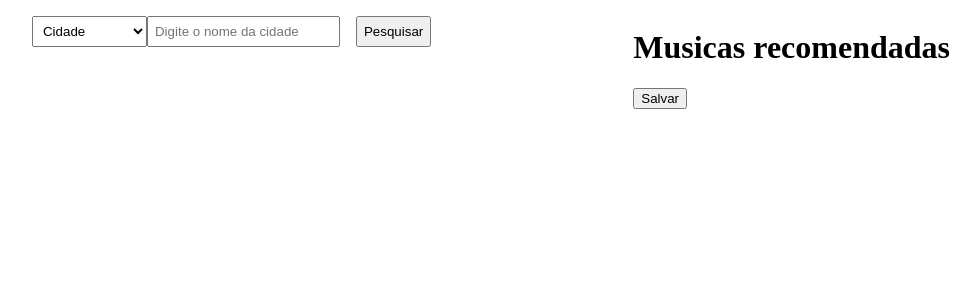
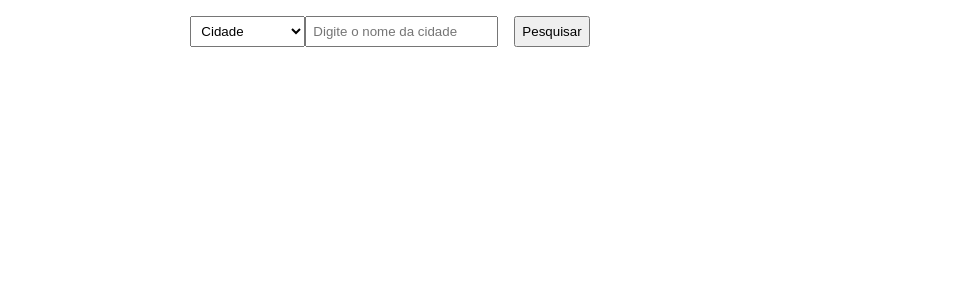
Before and after one commit to ardotheedu/projeto-selecao, a Next.js app: page / in a window 1280 px wide. Shown: the top 300 px of the page, without its empty margins (250-1230 px from the left). Built offline with nearby package versions, Linux system fonts and the light colour scheme.

Commit message:
feat: save date when list is created and saved

```diff
--- a/src/components/ListTracks/index.tsx
+++ b/src/components/ListTracks/index.tsx
@@ -1,5 +1,9 @@
 import { useContext } from 'react';
-import { AuthContext } from '../../context/tracksContext';
+import { AuthContext, TracksListData } from '../../context/tracksContext';
+
+interface TracksListDataSaved extends TracksListData {
+    savedAt: string;
+}
 
 export function ListTracks() {
 
@@ -7,12 +11,22 @@ export function ListTracks() {
     const saveRecomedations = () => {
         const recomendacoes = localStorage.getItem("recomendacoes");
         if (recomendacoes) {
+            const newData: TracksListDataSaved = {
+                ...data,
+                savedAt: new Date().toISOString(),
+            }
+            console.log(newData)
             const recomendacoesArray = JSON.parse(recomendacoes);
-            recomendacoesArray.push(data);
+            recomendacoesArray.push(newData);
             localStorage.setItem("recomendacoes", JSON.stringify(recomendacoesArray));
         } else {
             localStorage.setItem("recomendacoes", JSON.stringify([data]));
         }
+    }
+    if (data.tracks === undefined) {
+        return (
+            <div></div>
+        )
     }
     return (
         <div>
@@ -20,7 +34,7 @@ export function ListTracks() {
                 <h1>Musicas recomendadas</h1>
                 <button onClick={saveRecomedations}>Salvar</button>
             </div>
-            {data?.tracks.map(track => (
+            {data.tracks.map(track => (
                 <>
                     <p key={track.name}>{track.name}</p>
                 </>
--- a/src/context/tracksContext.tsx
+++ b/src/context/tracksContext.tsx
@@ -18,16 +18,17 @@ interface Tracks {
     }[]
 }
 
-interface TracksListData extends Tracks{
+export interface TracksListData extends Tracks{
     id: string;
     temperature: number;
     city: string;
-    category: string
+    category: string;
+    createdAt: string;
 }
 
 type AuthContextData = {
     getTracks(temperature: number, city: string): Promise<void>;
-    data: TracksListData | undefined;
+    data: TracksListData;
 }
 
 type AuthProviderProps = {
@@ -52,7 +53,7 @@ const classical_tracks_seeds = "4bNwPPpk01D8pVV9IFSBde"
 const lofi_tracks_seeds = "3U5vBZK5EKPZPGUK35Bksa"
 
 export function AuthProvider({ children }: AuthProviderProps) {
-    const [data, setData] = useState<TracksListData>()
+    const [data, setData] = useState<TracksListData>({} as TracksListData);
 
     async function getTracks(temperature: number, city: string){
         try {
@@ -93,6 +94,7 @@ export function AuthProvider({ children }: AuthProviderProps) {
                     seed_artists,
                     seed_genres,
                     seed_tracks,
+
                 },
                 headers: {
                     Authorization: `Bearer ${access_token}`
@@ -104,11 +106,14 @@ export function AuthProvider({ children }: AuthProviderProps) {
                 temperature,
                 city,
                 category,
-                tracks: response_tracks.data.tracks
+                tracks: response_tracks.data.tracks,
+                createdAt: new Date().toISOString(),
             }
 
             console.log(dataFormatted)
             setData(dataFormatted)
+
+
         } catch (err) {
             console.log(err)
         }
```
